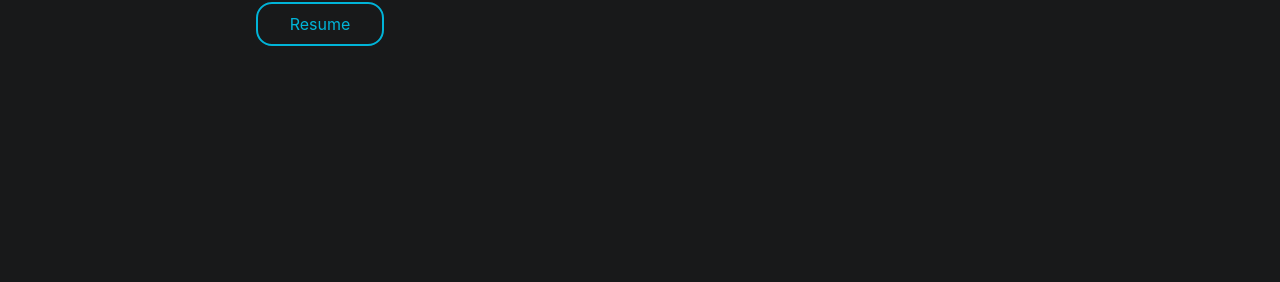
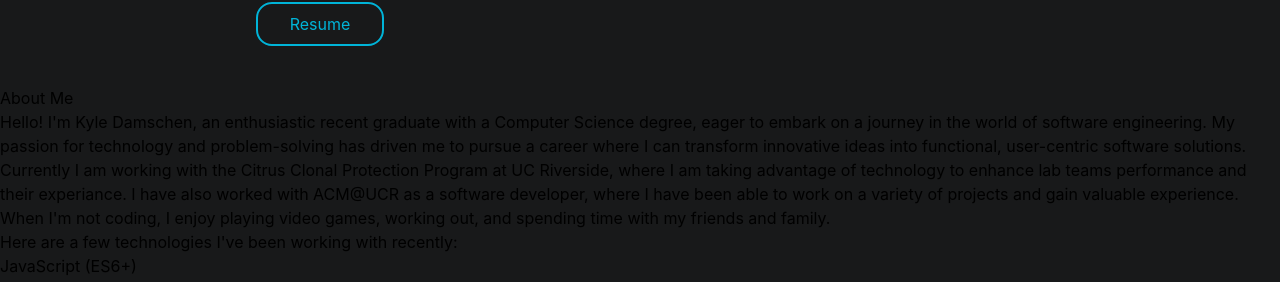
Before and after one commit to kninja99/Portfolio-Website, a Vue app in the folder frontend/: page / in a window 1280 px wide. Shown: the part 506-788 px from the top of the page. Built offline with nearby package versions, Linux system fonts and the light colour scheme.

Commit message:
basic structure of about page

```diff
--- /dev/null
+++ b/frontend/src/components/About.vue
@@ -0,0 +1,41 @@
+<template>
+  <div>
+    <div>
+      <h1>About Me</h1>
+      <p>
+        Hello! I'm Kyle Damschen, an enthusiastic recent graduate with a
+        Computer Science degree, eager to embark on a journey in the world of
+        software engineering. My passion for technology and problem-solving has
+        driven me to pursue a career where I can transform innovative ideas into
+        functional, user-centric software solutions.
+      </p>
+      <p>
+        Currently I am working with the Citrus Clonal Protection Program at UC
+        Riverside, where I am taking advantage of technology to enhance lab
+        teams performance and their experiance. I have also worked with ACM@UCR
+        as a software developer, where I have been able to work on a variety of
+        projects and gain valuable experience.
+      </p>
+      <p>
+        When I'm not coding, I enjoy playing video games, working out, and
+        spending time with my friends and family.
+      </p>
+      <p>Here are a few technologies I've been working with recently:</p>
+      <ul>
+        <li>JavaScript (ES6+)</li>
+        <li>Node.js</li>
+        <li>Python</li>
+        <li>C++</li>
+        <li>HTML & CSS</li>
+        <li>Git</li>
+        <li>SQL</li>
+      </ul>
+    </div>
+  </div>
+</template>
+
+<script>
+export default {
+  name: 'About',
+};
+</script>
--- a/frontend/src/views/Home.vue
+++ b/frontend/src/views/Home.vue
@@ -2,6 +2,7 @@
   <div class="bg-dark-gray h-screen w-screen overflow-x-hidden">
     <Header />
     <Landing />
+    <About />
   </div>
 </template>
 
@@ -9,11 +10,13 @@
 // import header component
 import Header from '../components/Header.vue';
 import Landing from '../components/Landing.vue';
+import About from '../components/About.vue';
 export default {
   name: 'App',
   components: {
     Header,
     Landing,
+    About,
   },
 };
 </script>
```
